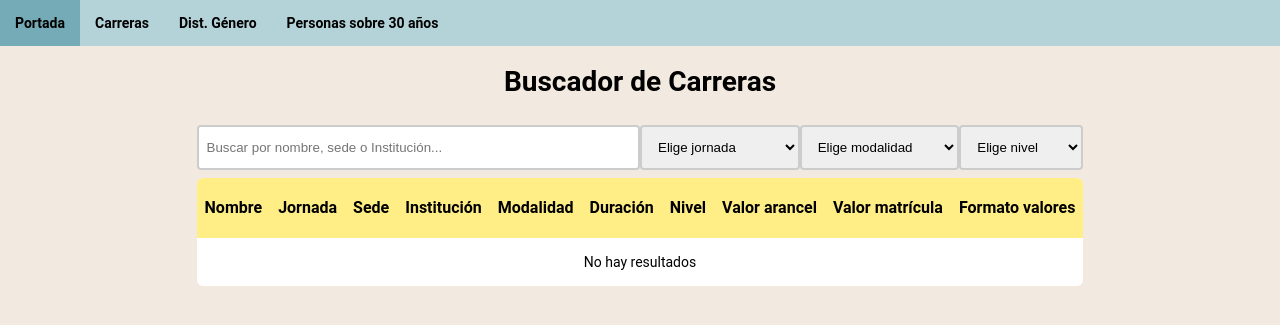
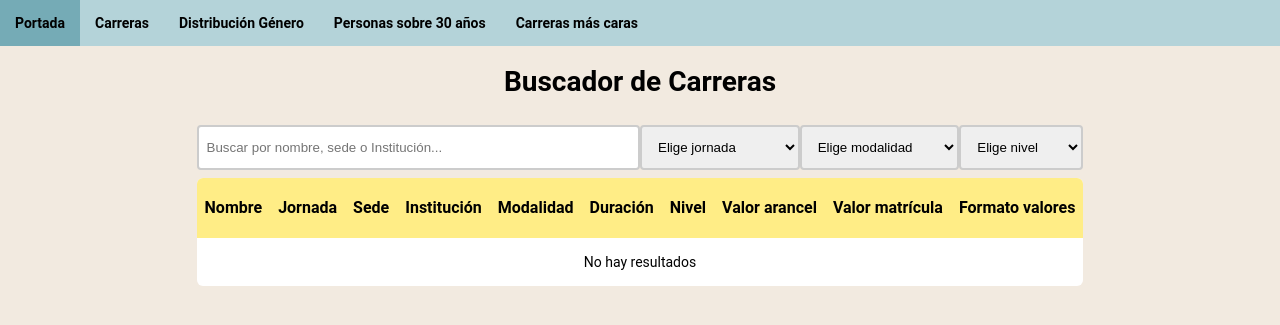
Before and after one commit to samuelcondore/Appweb-BD, a Flask app: page /carreras in a window 1280 px wide. Shown: the top 325 px of the page. Run offline with Flask 3, Linux system fonts and the light colour scheme; some libraries are stand-ins or nearby versions.

Commit message:
Update base.html

```diff
--- a/templates/base.html
+++ b/templates/base.html
@@ -10,8 +10,9 @@
         <nav class="navbar">
             <a href="{{ url_for('portada') }}">Portada</a>
             <a href="{{ url_for('carreras') }}">Carreras</a>
-            <a href="{{ url_for('distr_genero') }}">Dist. Género</a>
+            <a href="{{ url_for('distr_genero') }}">Distribución Género</a>
             <a href="{{ url_for('over_thirty') }}">Personas sobre 30 años</a>
+            <a href="{{ url_for('carreras_caras') }}">Carreras más caras</a>
         </nav>
         <main>
             {% with messages = get_flashed_messages() %}
```
